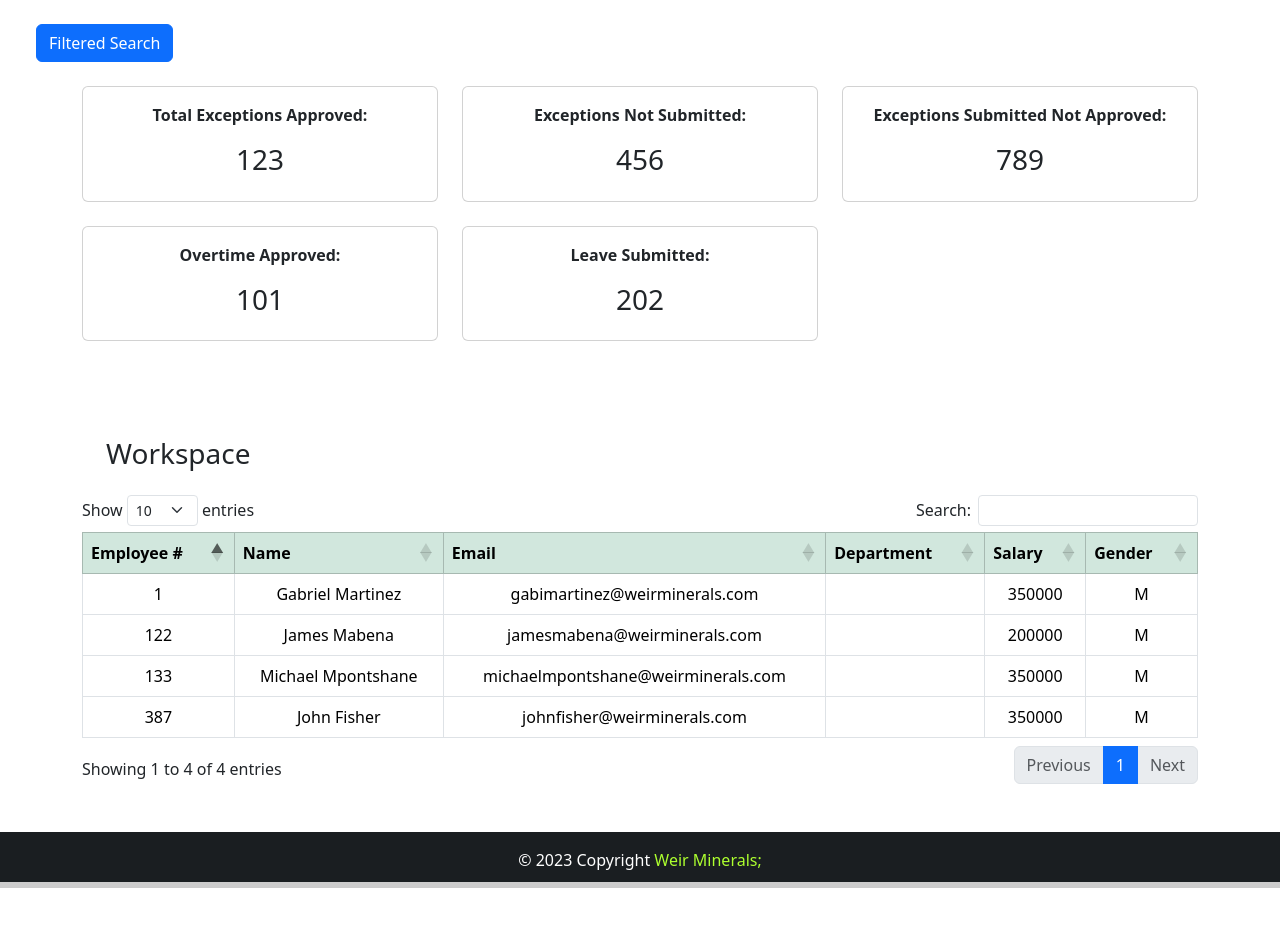
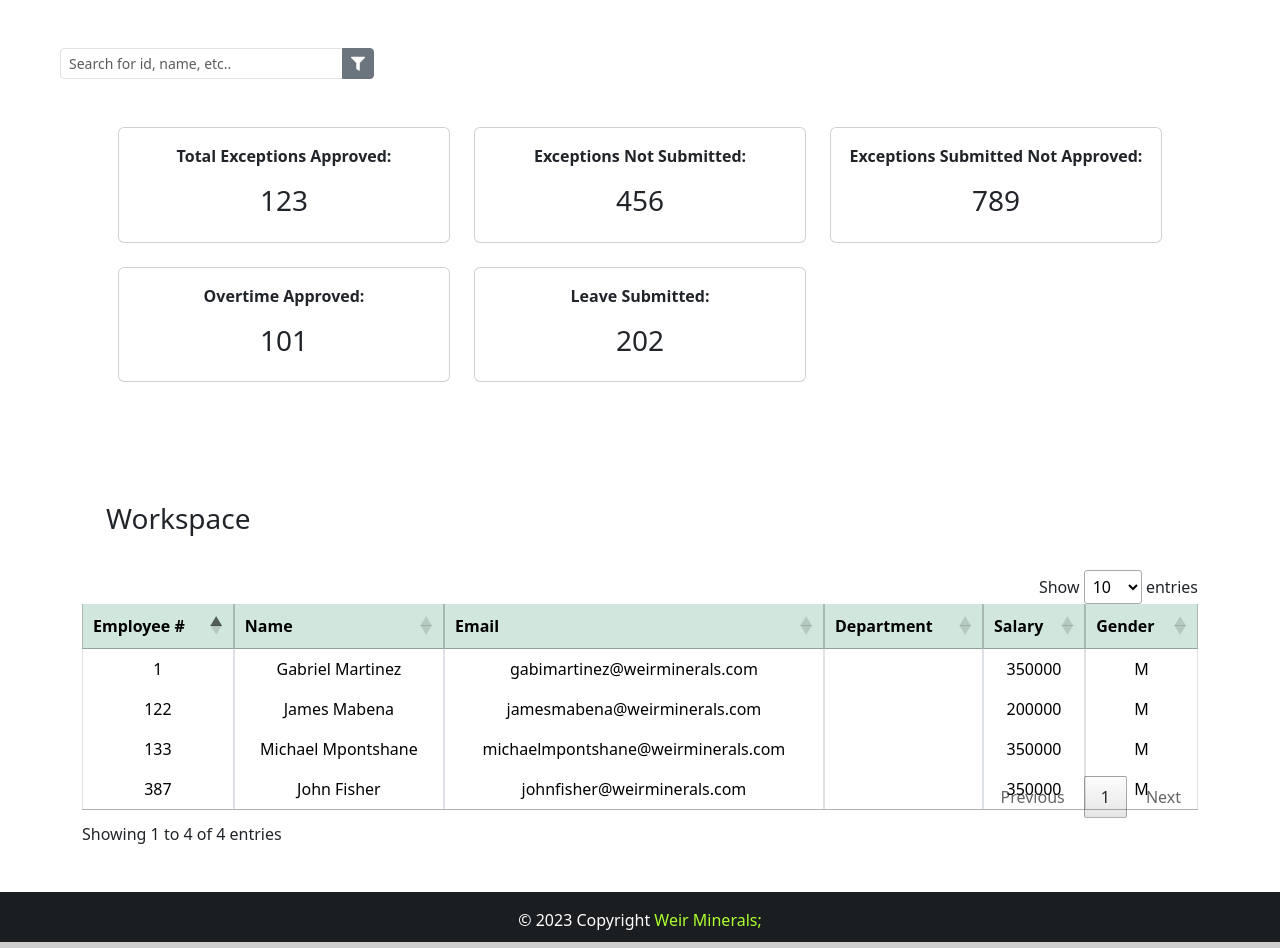
Before and after one commit to V-FOR-VEND3TTA/employee-management-dashboard, a Django app: page / in a window 1280 px wide. Shown: the part 64-1012 px from the top of the page. Before the commit the page ends 952 px from the top, so only its background shows below. Run offline with Django 3.2, Linux system fonts and the light colour scheme; a user stored in the database is signed in; data comes from the database, SQL or seed files in the repository; both versions use the stored data as it was after the commit; some libraries are stand-ins or nearby versions.

Commit message:
Added group buttons to export to pdf, xlsx, print, and copy

```diff
--- a/website/main/models.py
+++ b/website/main/models.py
@@ -92,6 +92,10 @@
 """
 class ReadOnlyModel(models.Model):
     # Fields here
+    id
+    shift_date
+    clock_in
+    clock_out
 
     class Meta:
         managed = False  # Set to False to prevent migrations for this model
--- a/website/main/static/css/style.css
+++ b/website/main/static/css/style.css
@@ -16,3 +16,47 @@
 .push {
     height: 50px;
 }
+
+/* Custom Pagination */
+.page-item.active .page-link {
+    columns: #fff;
+    background-color: #6c757d;
+    border: 1px solid #6c757d;
+}
+
+.pagination>li>a {
+    background-color: #fff;
+    color: #6c757d;
+}
+
+.pagination>li>a:focus,
+.pagination>li>a:hover,
+.pagination>span>a:focus,
+.pagination>span>a:hover {
+    color: #111;
+    background-color: #d3d3d3;
+    border: 1px solid #6c757d;
+    box-shadow: none;
+}
+
+/* Data tables */
+.dataTables_paginate {
+    margin-top: -38px !important;
+}
+
+/* Input search */
+.dataTables_filter {
+    margin-bottom: 10px !important;
+    display: none;
+}
+
+/* Show entries */
+.dataTables_length {
+    float: right !important;
+    margin-top: 10px !important;
+}
+
+/* Group buttons */
+.dt-buttons {
+    margin-bottom: 10px !important;
+}
--- a/website/main/templates/main/base.html
+++ b/website/main/templates/main/base.html
@@ -12,7 +12,7 @@
     <!--Static CSS-->
     <link rel="stylesheet" href="{% static 'css/style.css' %}">
     <!--Data tables CSS-->
-    <link rel="stylesheet" href="https://cdn.datatables.net/1.13.6/css/dataTables.bootstrap5.min.css">
+    <link href="https://cdn.datatables.net/v/bs5/jq-3.7.0/jszip-3.10.1/dt-1.13.6/b-2.4.1/b-html5-2.4.1/b-print-2.4.1/datatables.min.css" rel="stylesheet">
     <title>{% block title %}Weir Minerals {% endblock %}</title>
 </head>
 <body>
@@ -54,8 +54,8 @@
         <!--Footer-->
         <footer class="bg-dark text-center text-lg-start" id="footer" style="color: #fff;">
             <div class="text-center p-3" style="background-color: rgba(0, 0, 0, 0.2);">&copy; {% now "Y" %} Copyright
-                <a class="text-light" href="#" target="_blank" rel="noopener noreferrer" style="text-decoration: none;">
-                    <span style="color: greenyellow;">Weir Minerals;</span>
+                <a class="text-light" href="https://weirafricastore.com/" target="_blank" rel="noopener noreferrer" style="text-decoration: none;">
+                   <span style="color: greenyellow;">Weir Minerals;</span>
                 </a>
             </div>
         </footer>
@@ -64,22 +64,99 @@
      <!--JQuery-->
      <script src="https://cdnjs.cloudflare.com/ajax/libs/jquery/3.6.0/jquery.min.js" integrity="sha512-894YE6QWD5I59HgZOGReFYm4dnWc1Qt5NtvYSaNcOP+u1T9qYdvdihz0PPSiiqn/+/3e7Jo4EaG7TubfWGUrMQ==" crossorigin="anonymous" referrerpolicy="no-referrer"></script>
      <!--Data tables JS-->
-     <script src="https://cdn.datatables.net/1.13.6/js/jquery.dataTables.min.js"></script>
-     <script src="https://cdn.datatables.net/1.13.6/js/dataTables.bootstrap5.min.js"></script>
-
+     <script src="https://cdnjs.cloudflare.com/ajax/libs/pdfmake/0.2.7/pdfmake.min.js"></script>
+     <script src="https://cdnjs.cloudflare.com/ajax/libs/pdfmake/0.2.7/vfs_fonts.js"></script>
+     <script src="https://cdn.datatables.net/v/bs5/jq-3.7.0/jszip-3.10.1/dt-1.13.6/b-2.4.1/b-html5-2.4.1/b-print-2.4.1/datatables.min.js"></script>
      <!--Datatables script-->
      <!--How to use: https://datatables.net/examples/index-->
      <script>
-        $("#example").DataTable({
-            // Datatables configuration
-            paging: true,
-            pageLength: 10,
-            lengthChange: true,
-            autoWidth: true,
-            searching: true,
-            bInfo: true,
-            bSort: true,
-        })
+                $("#example").DataTable({
+                // Datatables configuration
+                paging: true, // pagination
+                pageLength: 10, // data rows per page
+                lengthChange: true, // show entries per page button
+                autoWidth: true, // if set to false, will require percentages set for width onn each column
+                searching: true, // Search functionality
+                bInfo: true, // Info on footer
+                bSort: true, // Sorting and Filter functionality
+
+                // Disable columns with specific filter
+                // "columnDefs": [{
+                //   "targets": 5, // You can mute more than one with [#, #]
+                //    "orderable": false,
+                // }]
+                // Buttons
+                dom: 'lBfrtip',
+                buttons: [
+                    {   // Copy
+                        extend: 'copy',
+                        text: '<i class="fas fa-clone"></i>',
+                        className: 'btn btn-secondary',
+                        titleAttr: 'Copy',
+                        // Choose the columns you wish to copy
+                        exportOptions: {
+                            columns: [0, 1, 2, 3, 4, 5]
+                        }
+                    },
+                    {  // Excel
+                        extend: 'excel',
+                        text: '<i class="fas fa-file-excel"></i>',
+                        className: 'btn btn-secondary',
+                        titleAttr: 'Excel',
+                        // Choose the columns you wish to export to Excel
+                        exportOptions: {
+                            columns: [0, 1, 2, 3, 4, 5]
+                        }
+                    },
+                    {   // Print
+                        extend: 'print',
+                        text: '<i class="fas fa-print"></i>',
+                        className: 'btn btn-secondary',
+                        titleAttr: 'Print',
+                        // Choose the columns you wish to export
+                        exportOptions: {
+                            columns: [0, 1, 2, 3, 4, 5]
+                        },
+                        // Customized font size when printing
+                        customize: function ( win ) {
+                            $(win.document.body).css('font-size', '10pt')
+                            $(win.document.body).find('table')
+                                .addClass('compact')
+                                .css('font-size', 'inherit');
+                        }
+                    },
+                    {   // PDF
+                        extend: 'pdf',
+                        text: '<i class="fas fa-file-pdf"></i>',
+                        className: 'btn btn-secondary',
+                        titleAttr: 'PDF',
+                        // Choose the columns you wish to export to PDF
+                        exportOptions: {
+                            columns: [0, 1, 2, 3, 4, 5]
+                        },
+                        // Center the table
+                        tableHeader: {
+                            alignment: 'center'
+                        },
+                        // Font size and optimization
+                        customize: function (doc) {
+                            doc.styles.tableHeader.alignment = 'center'; // Header position
+                            doc.styles.tableBodyOdd.alignment = 'center'; // Body position 1 (grey color)
+                            doc.styles.tableBodyEven.alignment = 'center'; // Body position 2 (white color)
+                            doc.styles.tableHeader.fontSize = 7; // Header font size
+                            doc.defaultStyle.fontSize = 6; // Body font-size
+                            // To get 100% width of the table
+                            doc.content[1].table.widths = Array(doc.content[1].table.body[1].length + 1).join('*').split('');
+                        }
+                    },
+
+                ]
+            });
+            // Enable Search box outside
+            var newSearch = $("#example").DataTable();
+            $("#search").keyup(function() {
+                newSearch.search($(this).val()).draw();
+            })
      </script>
     </body>
 </html>
--- a/website/main/templates/main/home.html
+++ b/website/main/templates/main/home.html
@@ -1,41 +1,20 @@
 {% extends 'main/base.html' %}
 
-{% block title %}Home Page{% endblock %}
+{% block title %}Weir Minerals - Employees{% endblock %}
 {% block content %}
 
 <!--Search Input-->
-<div class="m-4">
-  <button type="button" class="btn btn-primary" data-toggle="modal" data-target="#searchModal">
-    Filtered Search
-  </button>
-</div>
-
-
-<div class="modal fade" id="searchModal" tabindex="-1" role="dialog" aria-labelledby="searchModalLabel" aria-hidden="true">
-  <div class="modal-dialog" role="document">
-      <div class="modal-content">
-          <div class="modal-header">
-              <h5 class="modal-title" id="searchModalLabel">Search Form</h5>
-              <button type="button" class="close" data-dismiss="modal" aria-label="Close">
-                  <span aria-hidden="true">&times;</span>
-              </button>
-          </div>
-          <div class="modal-body">
-              <!-- Include the search form here -->
-              <form method="post">
-                  {% csrf_token %}
-                  {{ form.as_p }}
-                  <button type="submit" class="btn btn-primary">Search</button>
-              </form>
-          </div>
-      </div>
-  </div>
+<div class="d-flex m-5" style="width: 25%;">
+    <div class="input-group input-group-sm">
+      <input type="text" class="form-control" type="search" id="search" placeholder="Search for id, name, etc..">
+      <a href="{% url 'home' %}" class="btn btn-secondary btn-sm"><i class="fas fa-filter" aria-hidden="true"></i></a>
+    </div>
 </div>
 <!--Search Input End-->
 
 <!--CARDS START-->
 <div class="container">
-    <div class="row">
+    <div class="row m-4">
         <div class="col-md-4 mb-4">
             <div class="card">
                 <div class="card-body text-center">
--- a/website/requirements.txt
+++ b/website/requirements.txt
@@ -7,6 +7,7 @@
 greenlet==2.0.2
 importlib-metadata==6.7.0
 mssql==1.0.1
+mssql-django==1.3
 PyMySQL==1.1.0
 pyodbc==4.0.39
 pytz==2023.3
```
Also changed, not shown: website/main/templates/main/search_form.html (deleted, +0 -35 lines), website/main/templates/main/search_results.html (deleted, +0 -24 lines), website/db.sqlite3.
